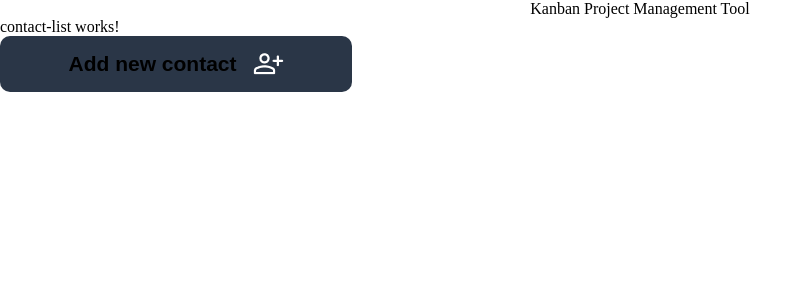
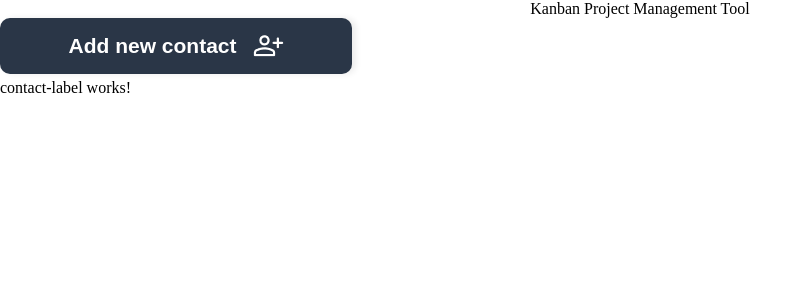
Before and after one commit to nilsalberding/Join, an Angular app: page / in a window 1280 px wide. Shown: the top 300 px of the page, without its empty margins (0-812 px from the left). Built offline with nearby package versions, Linux system fonts and the light colour scheme.

Commit message:
added contact label component and integrated into contact list added button layout style mixin

```diff
--- a/public/assets/styles/mixins.scss
+++ b/public/assets/styles/mixins.scss
@@ -1,3 +1,4 @@
+@use "../styles/variables.scss" as color;
 @mixin fl(
   $jc: center,
   $alit: center,
@@ -19,3 +20,29 @@
   align-items: $alit;
   gap: $gap;
 }
+
+// #region button-layout-style
+// Beim benutzen muss die width, height, gap = (für display-flex) angegeben werden
+// Beim erstellen des buttons im HTML das icon-image mit ins button-element legen
+@mixin button-layout($width, $height, $gap) {
+  @include displayFlex(row, center, center, $gap);
+  width: $width;
+  height: $height;
+  font-size: 21px;
+  background-color: color.$mainColor;
+  color: color.$white;
+  font-weight: bold;
+  padding: 12px;
+  border-radius: 10px;
+  box-shadow: 4px 0px 6px 0px rgba(0, 0, 0, 0.08);
+}
+
+@mixin press-button-style($width, $height, $gap) {
+  @include button-layout($width, $height, $gap);
+  cursor: pointer;
+
+  &:hover {
+    background-color: color.$lightblue;
+    box-shadow: 0px 4px 6px 0px rgba(0, 0, 0, 0.4);
+  }
+}
--- /dev/null
+++ b/src/app/main-content/contacts/contact-list/contact-label/contact-label.component.html
@@ -0,0 +1 @@
+<p>contact-label works!</p>
--- a/src/app/main-content/contacts/contact-list/contact-list.component.html
+++ b/src/app/main-content/contacts/contact-list/contact-list.component.html
@@ -1,5 +1,10 @@
-<p>contact-list works!</p>
-
-<button class="add-new-contact-btn">
-  Add new contact <img src="assets/icons/add.png" alt="" />
-</button>
+<div class="contact-list-container">
+  <div class="add-new-contact-box">
+    <button class="add-new-contact-btn">
+      Add new contact <img src="assets/icons/add.png" alt="" />
+    </button>
+  </div>
+  <div class="contact-list">
+    <app-contact-label></app-contact-label>
+  </div>
+</div>
--- a/src/app/main-content/contacts/contact-list/contact-list.component.scss
+++ b/src/app/main-content/contacts/contact-list/contact-list.component.scss
@@ -1,13 +1,14 @@
 @use "../../../../../public/assets/styles/all-styles.scss" as *;
 
-.add-new-contact-btn {
-  font-size: 21px;
-  font-weight: bold;
-  line-height: 120%;
-  background-color: $mainColor;
-  @include displayFlex(row, center, center, 16px);
-  padding: 12px;
-  border-radius: 10px;
-  width: 352px;
-  height: 56px;
+.contact-list-container {
+  background-color: $white;
+  width: 100%;
+  height: 200px;
+  @include displayFlex(column, flex-start, flex-start, 5px);
+
+  .add-new-contact-box {
+    .add-new-contact-btn {
+      @include press-button-style(352px, 56px, 16px);
+    }
+  }
 }
--- a/src/app/main-content/contacts/contact-list/contact-list.component.ts
+++ b/src/app/main-content/contacts/contact-list/contact-list.component.ts
@@ -1,9 +1,10 @@
 import { Component } from '@angular/core';
 import { users } from '../../../shared/userData';
+import { ContactLabelComponent } from './contact-label/contact-label.component';
 
 @Component({
   selector: 'app-contact-list',
-  imports: [],
+  imports: [ContactLabelComponent],
   templateUrl: './contact-list.component.html',
   styleUrl: './contact-list.component.scss',
 })
--- a/src/app/shared/components/header/header.component.scss
+++ b/src/app/shared/components/header/header.component.scss
@@ -1,5 +1,5 @@
-@use '../../../../../public/assets/styles/all-styles.scss' as all;
+@use "../../../../../public/assets/styles/all-styles.scss" as all;
 
-header{
-    @include all.fl($flexdir: row);
+header {
+  @include all.fl($flexdir: row);
 }
```
Also changed, not shown: src/app/main-content/contacts/contact-list/contact-label/contact-label.component.ts (added, +11 -0 lines), src/app/main-content/contacts/contact-list/contact-label/contact-label.component.scss (added), 1 other file (tests, documents, lock files or other folders).
